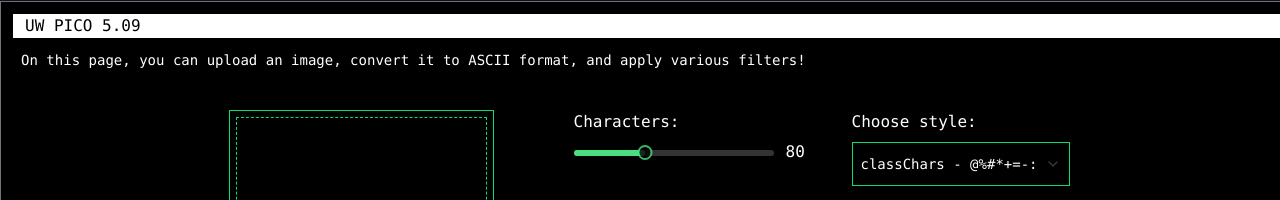
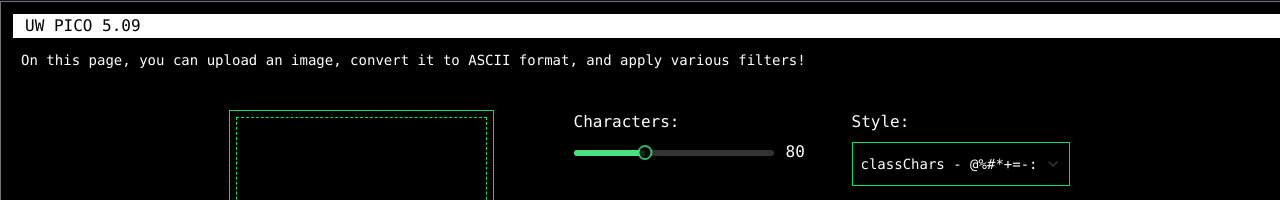
Before and after one commit to raul00100/assai_converter, a React (Vite) app: page /image in a window 1280 px wide. Shown: the part 159-359 px from the top of the page. Built offline with nearby package versions, Linux system fonts and the light colour scheme; what @heroui/react, figlet would draw is missing.

Commit message:
Updated README

```diff
--- a/src/components/settings/imageSettings.tsx
+++ b/src/components/settings/imageSettings.tsx
@@ -118,7 +118,7 @@ export default function ImageSettings({
             </div>
 
             <div className={fieldCont}>
-              <label>Choose style:</label>
+              <label>Style:</label>
               <Select value={chars} onValueChange={setChars}>
                 <SelectTrigger
                   className={`${selectTriggerStyle} ${field} w-[218px]`}
--- a/src/components/settings/textSettings.tsx
+++ b/src/components/settings/textSettings.tsx
@@ -78,7 +78,7 @@ export default function TextSettings({
 
           <div className="flex flex-row lg:gap-4 gap-2">
             <div className={fieldCont}>
-              <label className={labelStyle}>Choose font:</label>
+              <label className={labelStyle}>Font:</label>
               <Select value={font} onValueChange={setFont}>
                 <SelectTrigger className={`${selectTriggerStyle} ${field}`}>
                   <SelectValue placeholder="Theme" className="outline-none" />
@@ -94,7 +94,7 @@ export default function TextSettings({
             </div>
 
             <div className={fieldCont}>
-              <label className={labelStyle}>Choose text size:</label>
+              <label className={labelStyle}>Text size:</label>
               <Select value={textSize} onValueChange={setTextSize}>
                 <SelectTrigger className={`${selectTriggerStyle} ${field}`}>
                   <SelectValue className="outline-none" />
@@ -115,7 +115,7 @@ export default function TextSettings({
           </div>
 
           <div className={fieldCont}>
-            <label className={labelStyle}>Choose Color:</label>
+            <label className={labelStyle}>Color:</label>
             <div className="relative">
               <div
                 className={`${field} w-[218px] flex items-center justify-center cursor-pointer`}
```
Also changed, not shown: 1 other file (tests, documents, lock files or other folders).
